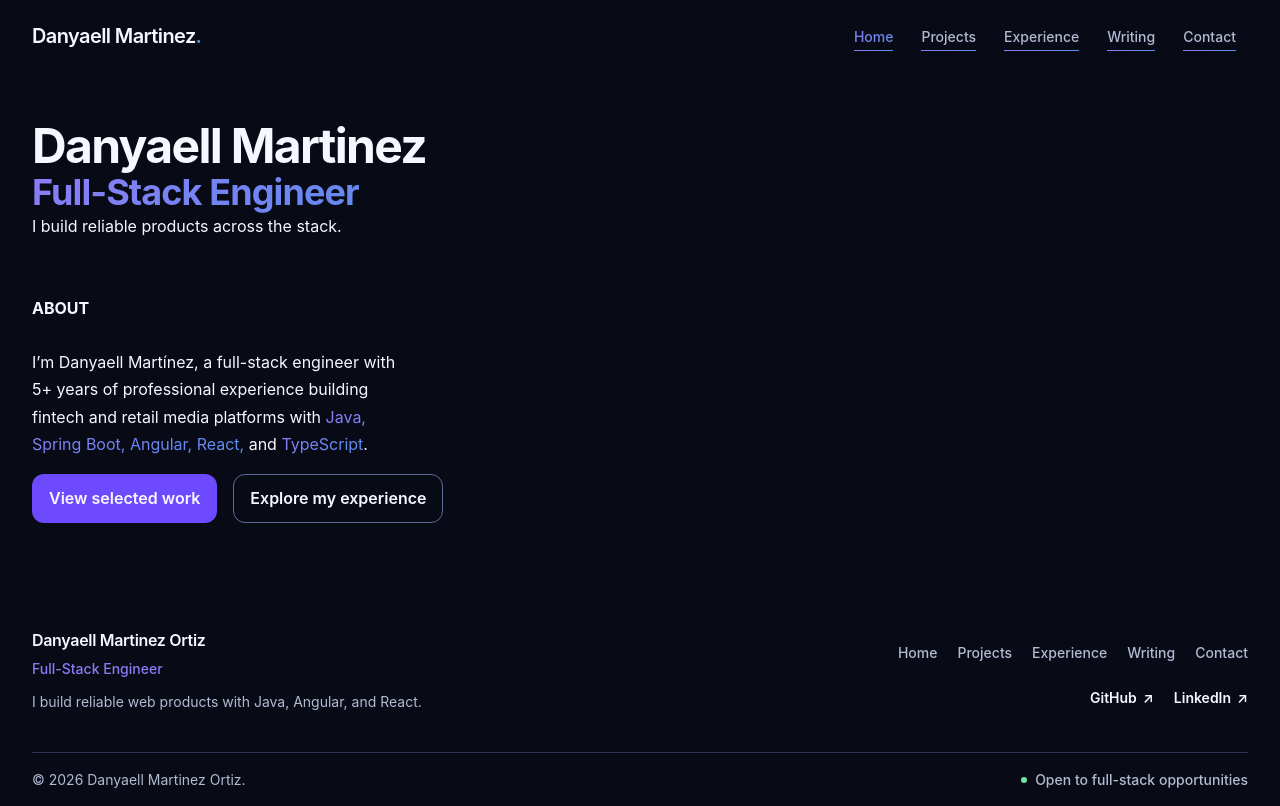
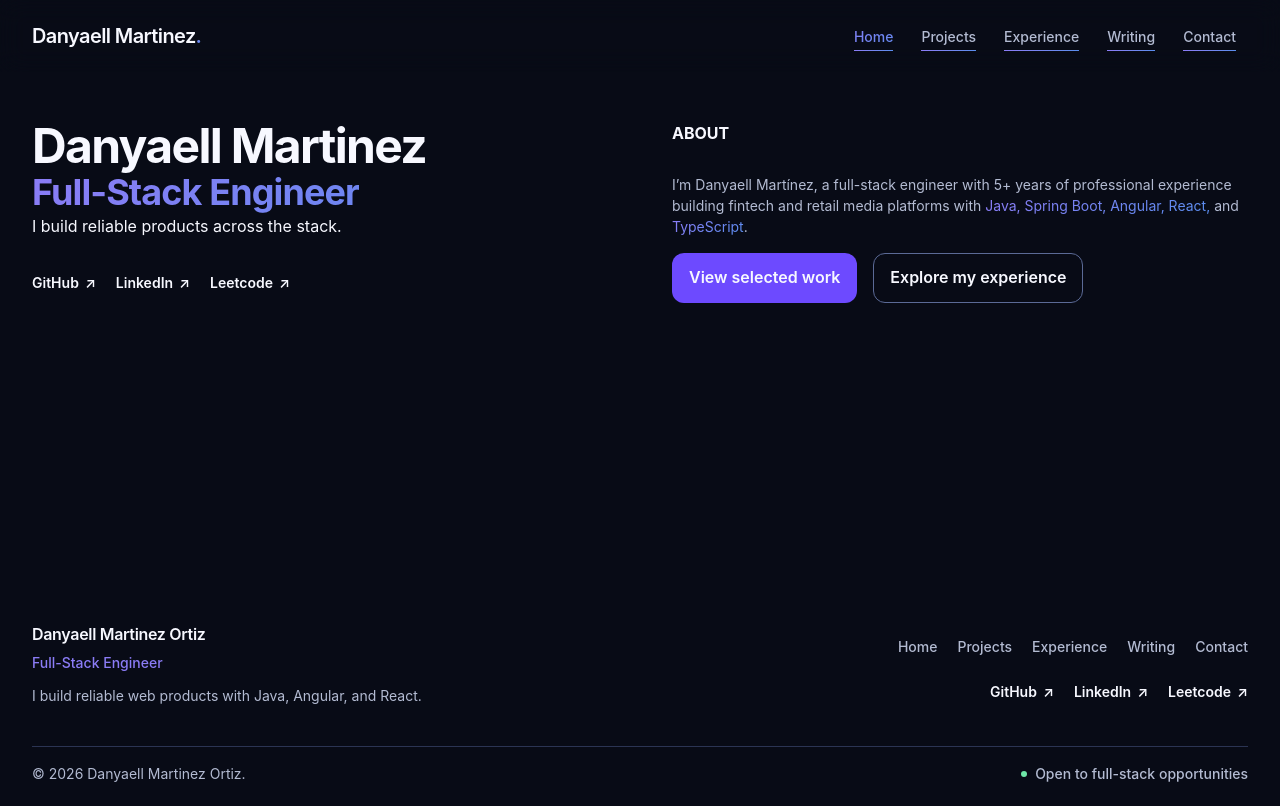
Before and after one commit to Danyaell/portfolio, an Angular app: page / in a window 1280 px wide. Built offline with nearby package versions, Linux system fonts and the light colour scheme; a web font is replaced by a local one.

Commit message:
improvement/improve-hero-layout

```diff
--- a/src/app/home/home-hero/home-hero.html
+++ b/src/app/home/home-hero/home-hero.html
@@ -1,18 +1,37 @@
+<div class="grid grid-cols-1 sm:grid-cols-2 gap-8 sm:gap-16">
   <div>
     <h1>Danyaell Martinez</h1>
     <h2 class="text-gradient-brand">Full-Stack Engineer</h2>
     <p>I build reliable products across the stack.</p>
     <br />
-  <br />
+    <nav aria-label="Social profiles">
+      <ul class="flex flex-wrap gap-x-5 gap-y-1 md:justify-start">
+        @for (link of socialLinks; track link.path) {
+          <li>
+            <a
+              [href]="link.path"
+              target="_blank"
+              rel="noopener noreferrer"
+              class="inline-flex min-h-11 items-center gap-1.5 text-secondary font-semibold text-ink transition-colors duration-fast hover:text-brand-violet sm:min-h-0 sm:py-1"
+            >
+              <span>{{ link.label }}</span>
+              <span aria-hidden="true">↗</span>
+              <span class="sr-only">— opens in a new tab</span>
+            </a>
+          </li>
+        }
+      </ul>
+    </nav>
+  </div>
+  <div class="flex flex-col content-end">
     <h4><b>ABOUT</b></h4>
     <br />
-  <p class="max-w-96">
+    <p class="text-secondary text-ink-muted">
       I’m Danyaell Martínez, a full-stack engineer with 5+ years of professional experience building
       fintech and retail media platforms with
       <span class="text-gradient-brand">Java, Spring Boot, Angular, React,</span> and
       <span class="text-gradient-brand">TypeScript</span>.
     </p>
-
     <div class="flex flex-col gap-3 sm:flex-row sm:gap-4 py-4">
       <a routerLink="/projects" aria-label="Projects, view selected work">
         <button
@@ -35,3 +54,4 @@
       </a>
     </div>
   </div>
+</div>
--- a/src/app/home/home-hero/home-hero.ts
+++ b/src/app/home/home-hero/home-hero.ts
@@ -1,9 +1,12 @@
 import { Component } from '@angular/core';
 import { RouterLink } from '@angular/router';
+import { SOCIAL_LINKS } from '../../layout/site-navigation/site-navigation';
 
 @Component({
   selector: 'dml-home-hero',
   imports: [RouterLink],
   templateUrl: './home-hero.html',
 })
-export class HomeHeroComponent {}
+export class HomeHeroComponent {
+  protected readonly socialLinks = SOCIAL_LINKS;
+}
--- a/src/app/layout/site-footer/site-footer.html
+++ b/src/app/layout/site-footer/site-footer.html
@@ -29,10 +29,10 @@
 
         <nav aria-label="Social profiles">
           <ul class="flex flex-wrap gap-x-5 gap-y-1 md:justify-end">
-            @for (link of socialLinks; track link.href) {
+            @for (link of socialLinks; track link.path) {
               <li>
                 <a
-                  [href]="link.href"
+                  [href]="link.path"
                   target="_blank"
                   rel="noopener noreferrer"
                   class="inline-flex min-h-11 items-center gap-1.5 text-secondary font-semibold text-ink transition-colors duration-fast hover:text-brand-violet sm:min-h-0 sm:py-1"
--- a/src/app/layout/site-footer/site-footer.ts
+++ b/src/app/layout/site-footer/site-footer.ts
@@ -1,12 +1,7 @@
 import { Component } from '@angular/core';
 import { RouterLink } from '@angular/router';
 
-import { SITE_NAVIGATION_ITEMS } from '../site-navigation/site-navigation';
-
-interface SocialLink {
-  readonly label: string;
-  readonly href: string;
-}
+import { SITE_NAVIGATION_ITEMS, SOCIAL_LINKS } from '../site-navigation/site-navigation';
 
 @Component({
   selector: 'dml-site-footer',
@@ -18,16 +13,7 @@ export class SiteFooterComponent {
 
   protected readonly navigationItems = SITE_NAVIGATION_ITEMS;
 
-  protected readonly socialLinks = [
-    {
-      label: 'GitHub',
-      href: 'https://github.com/Danyaell',
-    },
-    {
-      label: 'LinkedIn',
-      href: 'https://www.linkedin.com/in/danyaell-martinez-ortiz',
-    },
-  ] as const satisfies readonly SocialLink[];
+  protected readonly socialLinks = SOCIAL_LINKS;
 
   protected readonly availabilityMessage: string | null = 'Open to full-stack opportunities';
 }
--- a/src/app/layout/site-navigation/site-navigation.ts
+++ b/src/app/layout/site-navigation/site-navigation.ts
@@ -25,3 +25,18 @@ export const SITE_NAVIGATION_ITEMS = [
     path: '/contact',
   },
 ] as const satisfies readonly SiteNavigationItem[];
+
+export const SOCIAL_LINKS = [
+    {
+      label: 'GitHub',
+      path: 'https://github.com/Danyaell',
+    },
+    {
+      label: 'LinkedIn',
+      path: 'https://www.linkedin.com/in/danyaell-martinez-ortiz',
+    },
+    {
+      label: 'Leetcode',
+      path: 'https://leetcode.com/u/Danyaell/',
+    },
+  ] as const satisfies readonly SiteNavigationItem[];
```
Lines whose indentation alone changed are shown as unchanged.
